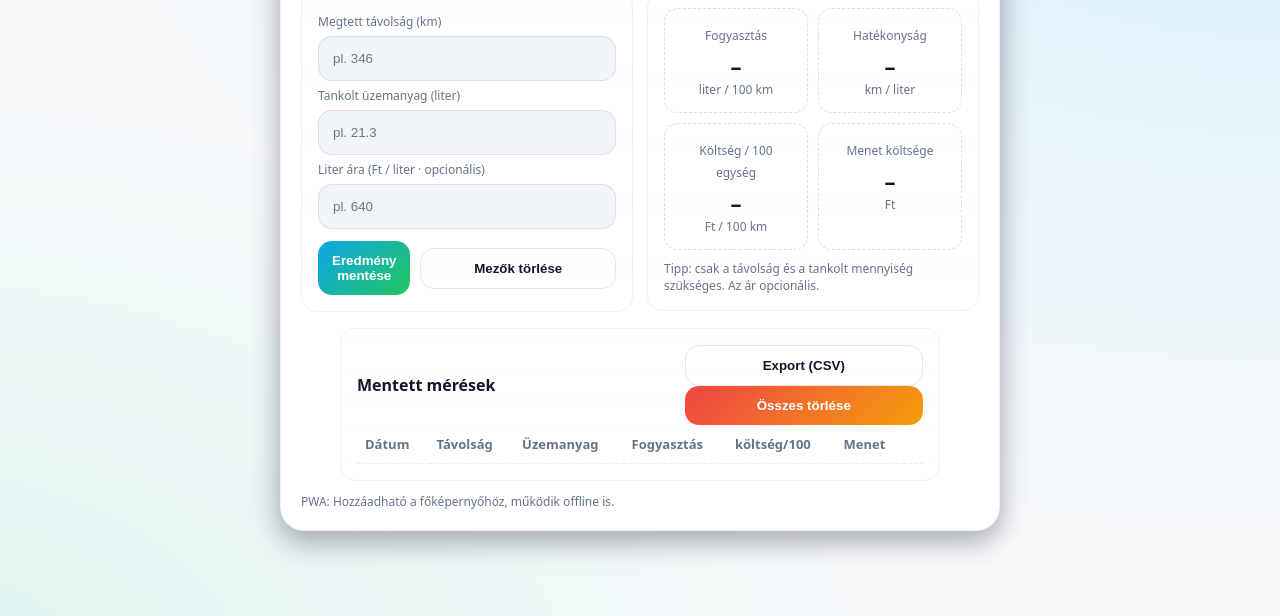
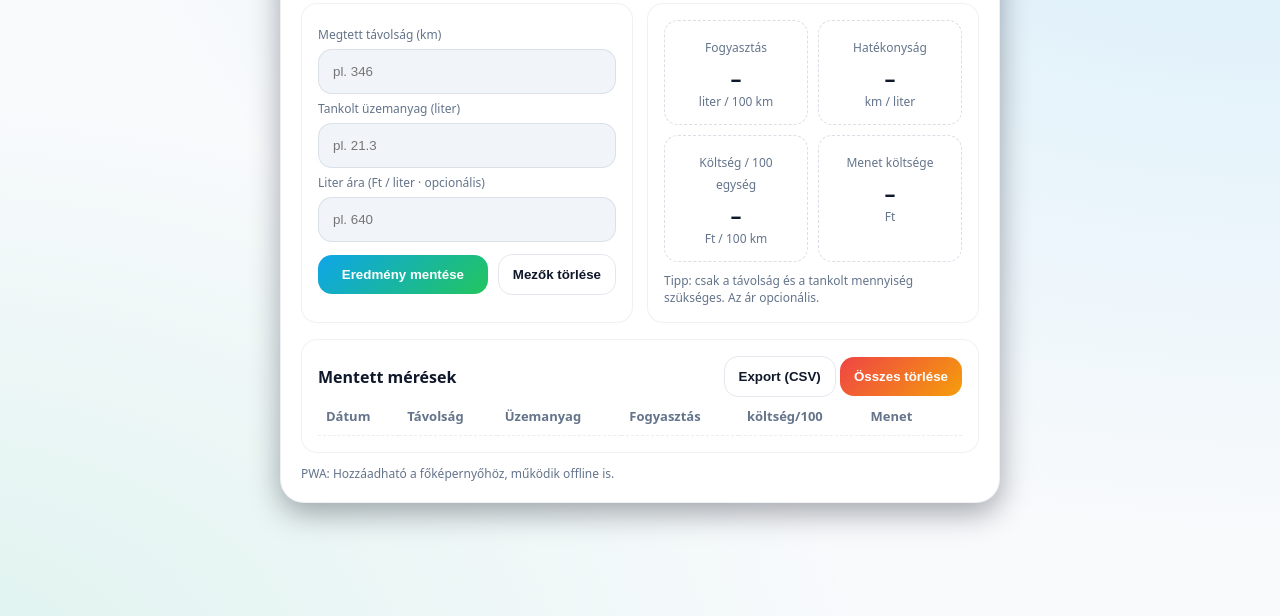
Before and after one commit to EnBest2/Bencuska, a plain HTML site: page index.html in a window 1280 px wide. Shown: the part 184-800 px from the top of the page. Drawn offline with Linux system fonts and the light colour scheme.

Commit message:
Update index.html

```diff
--- a/index.html
+++ b/index.html
@@ -16,19 +16,6 @@
   <meta name="theme-color" content="#0ea5e9" />
   <link rel="apple-touch-icon" href="#" id="appleIcon">
   <style>
-    .card {
-  width: 100%;
-  max-width: 600px; /* desktopon ne legyen túl széles */
-  margin: auto;
-  padding: 1.5rem;
-  box-sizing: border-box; /* hogy a padding ne lógjon túl */
-}
-    input, button {
-  width: 100%;   /* mindig igazodjon a képernyőhöz */
-  max-width: 100%;
-  box-sizing: border-box;
-}
-
     :root{
       --bg: #0b111f;
       --card: #0f172a;
```
